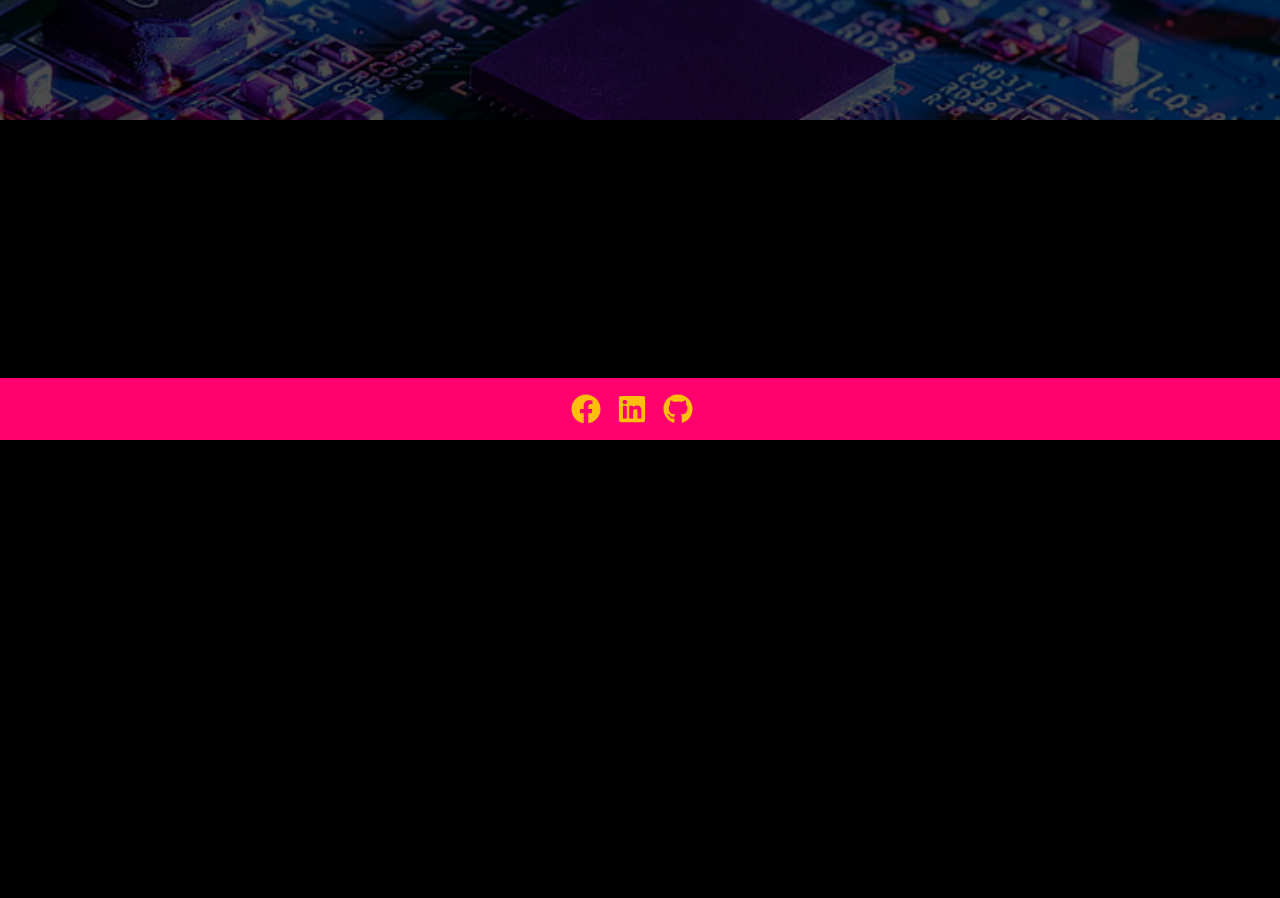
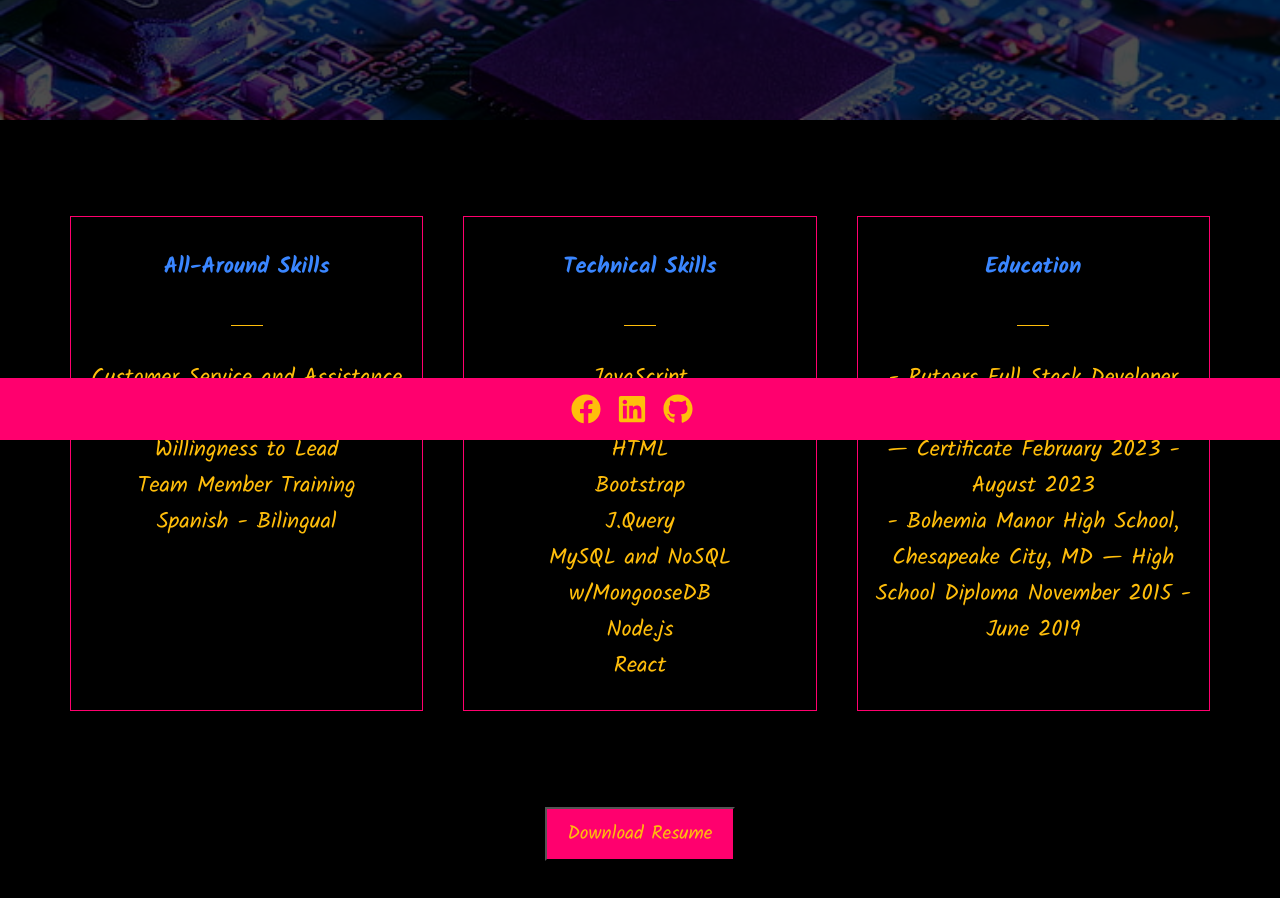
Before and after one commit to Jadyngg19/portfolio-remastered, a React (Create React App) app in the folder portfolio-remastered/: page /Resume in a window 1280 px wide. Shown: the part 360-1258 px from the top of the page. Before the commit the page ends 800 px from the top, so only its background shows below. Built offline with nearby package versions, Linux system fonts and the light colour scheme.

Commit message:
Made the button to resume download and styled it

```diff
--- a/portfolio-remastered/package.json
+++ b/portfolio-remastered/package.json
@@ -6,7 +6,9 @@
     "@testing-library/jest-dom": "^5.16.5",
     "@testing-library/react": "^13.4.0",
     "@testing-library/user-event": "^13.5.0",
+    "bootstrap": "^5.3.0",
     "react": "^18.2.0",
+    "react-bootstrap": "^2.8.0",
     "react-dom": "^18.2.0",
     "react-icons": "^4.10.1",
     "react-router-dom": "^6.14.1",
--- a/portfolio-remastered/src/components/HeroImg4.css
+++ b/portfolio-remastered/src/components/HeroImg4.css
@@ -36,6 +36,18 @@
     text-align: center;
 }
 
+.button-container {
+    display: flex;
+    justify-content: center;
+    padding-bottom: 30px;
+  }
+
+  .button-container button {
+    font-size: 1.2rem;
+    padding: 10px 20px;
+    color: #FFBE0B;
+  }
+
 @media screen and (max-width: 640px){
     .hero-img4 h1{
         font-size: 2rem;
--- a/portfolio-remastered/src/components/HeroImg4.js
+++ b/portfolio-remastered/src/components/HeroImg4.js
@@ -1,15 +1,70 @@
 import "./HeroImg4.css";
-
+import Button from 'react-bootstrap/Button';
 import React from 'react';
 
 const HeroImg4 = () => {
+
+  const handleDownloadResume = () => {
+    const resumeDownloadLink = 'https://drive.google.com/file/d/1jST9wlWjLMKVmqIHsX_jgZ93SCDvJaWB/view?usp=sharing';
+    window.open(resumeDownloadLink);
+  };
+
+
   return (
     <div className="hero-img4">
       <div className="heading">
         <h1>Resume</h1>
-        <p></p>
+      </div>
+      <div className="title">
+        <div className="card-container">
+            <div className="card">
+                <h3>All-Around Skills</h3>
+                <span className="bar"></span>
+                <p>
+                  <ul>
+                    <li>Customer Service and Assistance</li>
+                    <li>Information Gathering</li>
+                    <li>Willingness to Lead</li>
+                    <li>Team Member Training</li>
+                    <li>Spanish - Bilingual</li>
+                  </ul>
+                </p>
+            </div>
+            <div className="card">
+                <h3>Technical Skills</h3>
+                <span className="bar"></span>
+                <p>
+                  <ul>
+                    <li>JavaScript</li>
+                    <li>CSS</li>
+                    <li>HTML</li>
+                    <li>Bootstrap</li>
+                    <li>J.Query</li>
+                    <li>MySQL and NoSQL w/MongooseDB</li>
+                    <li>Node.js</li>
+                    <li>React</li>
+                  </ul>
+                </p>
+            </div>
+            <div className="card">
+                <h3>Education</h3>
+                <span className="bar"></span>
+                  <p>
+                    <ul>
+                      <li>- Rutgers Full Stack Developer Bootcamp, New Brunswick, NJ — Certificate February 2023 - August 2023</li>
+                      <li>- Bohemia Manor High School, Chesapeake City, MD — High School Diploma November 2015 - June 2019</li>
+                    </ul>
+                  </p>
+            </div>
+        </div>
+    </div>
+    <div className="button-container">
+        <Button variant="primary" onClick={handleDownloadResume}>
+          Download Resume
+        </Button>
       </div>
     </div>
+
   )
 }
 
```
Also changed, not shown: 1 other file (tests, documents, lock files or other folders).
